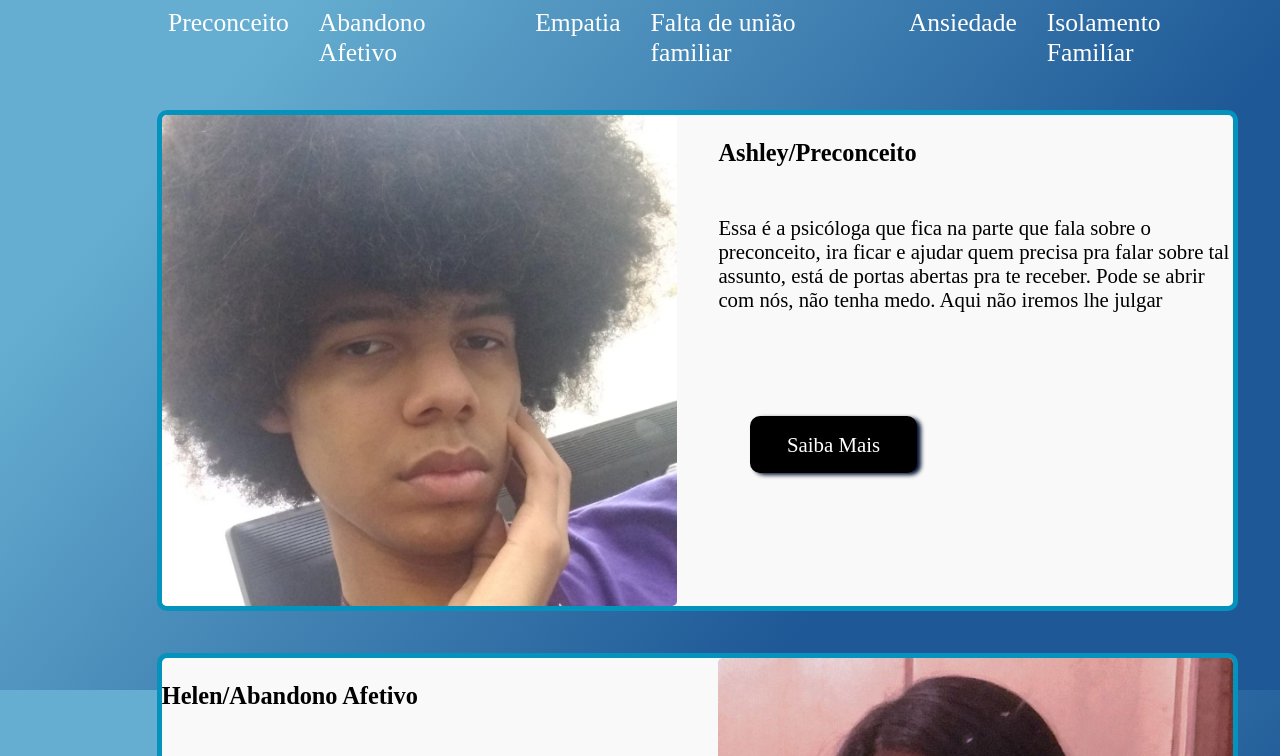
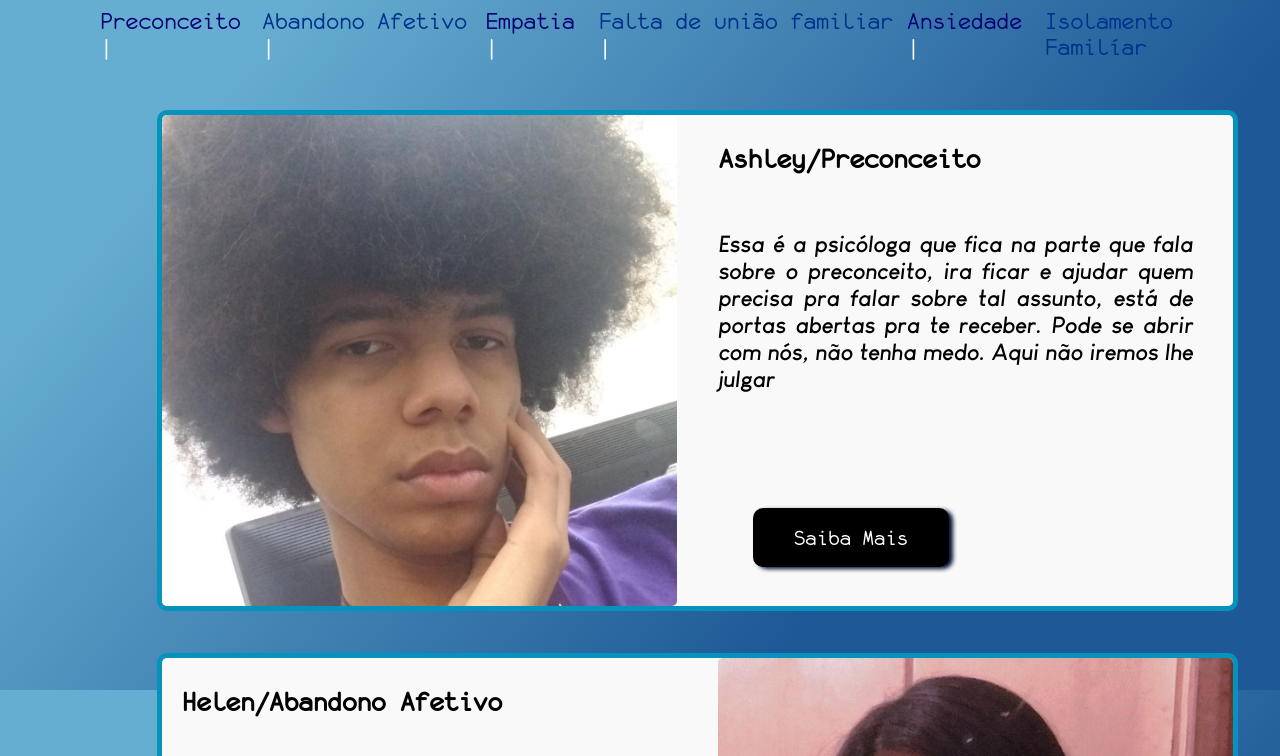
Before and after one commit to rhayssa-blum-web/Projeto-fam-lia, a plain HTML site: page paginas.html in a window 1280 px wide. Shown: the part 110-866 px from the top of the page. Drawn offline with Linux system fonts and the light colour scheme.

Commit message:
Add files via upload

```diff
--- a/paginas.html
+++ b/paginas.html
@@ -14,18 +14,18 @@
         <img src="Slogan.png" alt="">
 
         <nav>
-            <a href="index.html">Home</a>
+            <a class="casa" href="index.html">Home</a>
             <a href="sobre.html">Saiba Mais</a>
         </nav>
     </header>
 
     <ul>
-        <a class="navlink" href="#ashley"><li>Preconceito</li></a>
-        <a class="navlink" href="#helen"><li>Abandono Afetivo</li></a>
-        <a class="navlink" href="#henrique"><li>Empatia</li></a>
-        <a class="navlink" href="#mari"><li>Falta de união familiar</li></a>
-        <a class="navlink" href="#rhayssa"><li>Ansiedade</li></a>
-        <a class="navlink" href="#vitor"><li>Isolamento Familíar</li></a>
+        <a class="navlink corsim" href="#ashley"><li>Preconceito <span>|</span></li></a>
+        <a class="navlink cornao" href="#helen"><li> Abandono Afetivo <span>|</span></li></a>
+        <a class="navlink corsim" href="#henrique"><li> Empatia <span>|</span></li></a>
+        <a class="navlink cornao" href="#mari"><li> Falta de união familiar <span>|</span></li></a>
+        <a class="navlink corsim" href="#rhayssa"><li> Ansiedade <span>|</span></li></a>
+        <a class="navlink cornao" href="#vitor"><li> Isolamento Familíar</li></a>
     </ul>
 
     <main class="container">
@@ -35,8 +35,8 @@
 
             <div>
 
-                <h3 id="ashley">Ashley/Preconceito</h3>
-                <p>Essa é a psicóloga que fica na parte que fala sobre o preconceito, ira ficar e ajudar quem precisa pra falar sobre tal assunto, está de portas abertas pra te receber. Pode se abrir com nós, não tenha medo. Aqui não iremos lhe julgar</p>
+                <h3 class="textright" id="ashley">Ashley/Preconceito</h3>
+                <p class="textright">Essa é a psicóloga que fica na parte que fala sobre o preconceito, ira ficar e ajudar quem precisa pra falar sobre tal assunto, está de portas abertas pra te receber. Pode se abrir com nós, não tenha medo. Aqui não iremos lhe julgar</p>
                 <a href="ashley.html"
                     class="btn">Saiba Mais</a>
 
@@ -49,8 +49,8 @@
 
             <div>
 
-                <h3 id="helen">Helen/Abandono Afetivo</h3>
-                <p>Essa é psicóloga e pediatra. Nessa página ela ira falar sobre o abandono afetivo. Que é um tema bem complexo, que afeta não só familias, mas também como a sociedade a um todo.</p>
+                <h3 class="textleft" id="helen">Helen/Abandono Afetivo</h3>
+                <p class="textleft">Essa é psicóloga e pediatra. Nessa página ela ira falar sobre o abandono afetivo. Que é um tema bem complexo, que afeta não só familias, mas também como a sociedade a um todo.</p>
                 <a href="helen.html"
                     class="btn">Saiba Mais</a>
 
@@ -62,8 +62,8 @@
 
             <div>
 
-                <h3 id="henrique">Henrique/Empatia</h3>
-                <p>Este é o nosso assistente social.<br>
+                <h3 class="textright" id="henrique">Henrique/Empatia</h3>
+                <p class="textright">Este é o nosso assistente social.<br>
                     Ele aprendeu a se colocar no lugar do próximo e a dividir para ter uma relação melhor com os colegas de trabalho. <br>
                     Ele é grato por tudo que a CIO e a COO deram a ele.
                     </p>
@@ -80,8 +80,8 @@
 
             <div>
 
-                <h3 id="mari">Mariana/ falta de união familiar</h3>
-                <p>Essa é nossa psicóloga que se encarrega da área que fala sobre a falta de união familiar, que ocorre quando os membros de uma família, não se relacionam de uma forma harmoniosa, e assim ela mostra como nossa empresa ajudou nessa questão familiar.</p>
+                <h3 class="textleft" id="mari">Mariana/ Falta de união familiar</h3>
+                <p class="textleft">Essa é nossa psicóloga que se encarrega da área que fala sobre a falta de união familiar, que ocorre quando os membros de uma família, não se relacionam de uma forma harmoniosa, e assim ela mostra como nossa empresa ajudou nessa questão familiar.</p>
                 <a href="mari.html" class="btn">Saiba Mais</a>
 
             </div>
@@ -100,8 +100,8 @@
 
             <div>
 
-                <h3 id="rhayssa">Rhayssa/Ansiedade</h3>
-                <p>Essa é nossa cliente que virou nossa empresária da área da ansiedade familíar, ela não conseguia se abrir com a familía e nossa empresa ajudou ela a conseguir ser amiga da familía e melhorar a sua ansiedade com o apoio da sua família e virou nossa funcionária.</p>
+                <h3 class="textright" id="rhayssa">Rhayssa/Ansiedade</h3>
+                <p class="textright">Essa é nossa cliente que virou nossa empresária da área da ansiedade familíar, ela não conseguia se abrir com a familía e nossa empresa ajudou ela a conseguir ser amiga da familía e melhorar a sua ansiedade com o apoio da sua família e virou nossa funcionária.</p>
                 <a href="rhayssa.html" class="btn">Saiba Mais</a>
 
             </div>
@@ -114,8 +114,8 @@
 
             <div>
 
-                <h3 id="vitor">Vitor/Isolamento Familiar</h3>
-                <p>Esse é o nosso ex-psicologo que agora é supervisor geral da nossa empresa, definindo objetivos de desempenho e prazo, mesmo tendo subido para tal cargo ainda sim sua ajuda e anotações sobre isolamento familíar que conviveu em sua infancia até hoje.</p>
+                <h3 class="textleft" id="vitor">Vitor/Isolamento Familiar</h3>
+                <p class="textleft">Esse é o nosso ex-psicologo que agora é supervisor geral da nossa empresa, definindo objetivos de desempenho e prazo, mesmo tendo subido para tal cargo ainda sim sua ajuda e anotações sobre isolamento familíar que conviveu em sua infancia até hoje.</p>
                 <a href="vitor.html" class="btn">Saiba Mais</a>
 
             </div>
--- a/style3.css
+++ b/style3.css
@@ -58,6 +58,7 @@ a{
     text-decoration: none;
 }
 header{
+    font-family: font2;
     height: 130px;
     background-color: #2c2b3c;
     display: flex;
@@ -83,6 +84,7 @@ header{
 }
 
 .card{
+    font-size: 25px;
     font-family: 'Poppins', sans-serif;
     font-family: 'Roboto', sans-serif;
     display: grid;
--- a/style9.css
+++ b/style9.css
@@ -1,8 +1,13 @@
 @charset "UTF-8";
 
 @font-face {
+    font-family: fonth3;
+    src: url(fonte/monof55.ttf);
+}
+
+@font-face {
     font-family: fonttext;
-    src: url(Fontes/Belgiano\ Serif\ 2.otf);
+    src: url(fonte/Louis\ George\ Cafe\ Bold\ Italic.ttf);
 }
 
 body{
@@ -27,7 +32,8 @@ header {
 a{
     text-decoration: none;
     color: #51a6d1;
-    padding-right: 30px;
+    padding-right: 4px;
+    font-family: fonth3;
 }
 
 .container{
@@ -64,6 +70,7 @@ a{
 }
 
 .btn{
+    font-size: 1.1em;
     display: inline-block;
     background: #000;
     color: #fff;
@@ -90,5 +97,41 @@ a{
 ul{
     display: flex;
     position: absolute;
-    left: 10%;
+    left: 60px;
 }
+
+h3{
+    font-family: fonth3;
+    font-size: 1.4em;
+}
+
+p{
+    text-align: justify;
+    font-size: 1.1em;
+    font-family: fonttext;
+}
+
+.textright{
+    padding-right: 40px;
+}
+
+.textleft{
+    padding-left: 20px;
+}
+
+.corsim{
+    color: #080075;
+}
+
+.cornao{
+    color: #00318d;
+}
+
+span{
+    color: #fff;
+}
+
+.casa{
+    font-size: 1.1em;
+    padding-right: 20px;
+}
```
Also changed, not shown: henrique.html (+1 -1 lines), index.html (+1 -1 lines), sobre.html (+2 -2 lines), style.css (+9 -6 lines).
